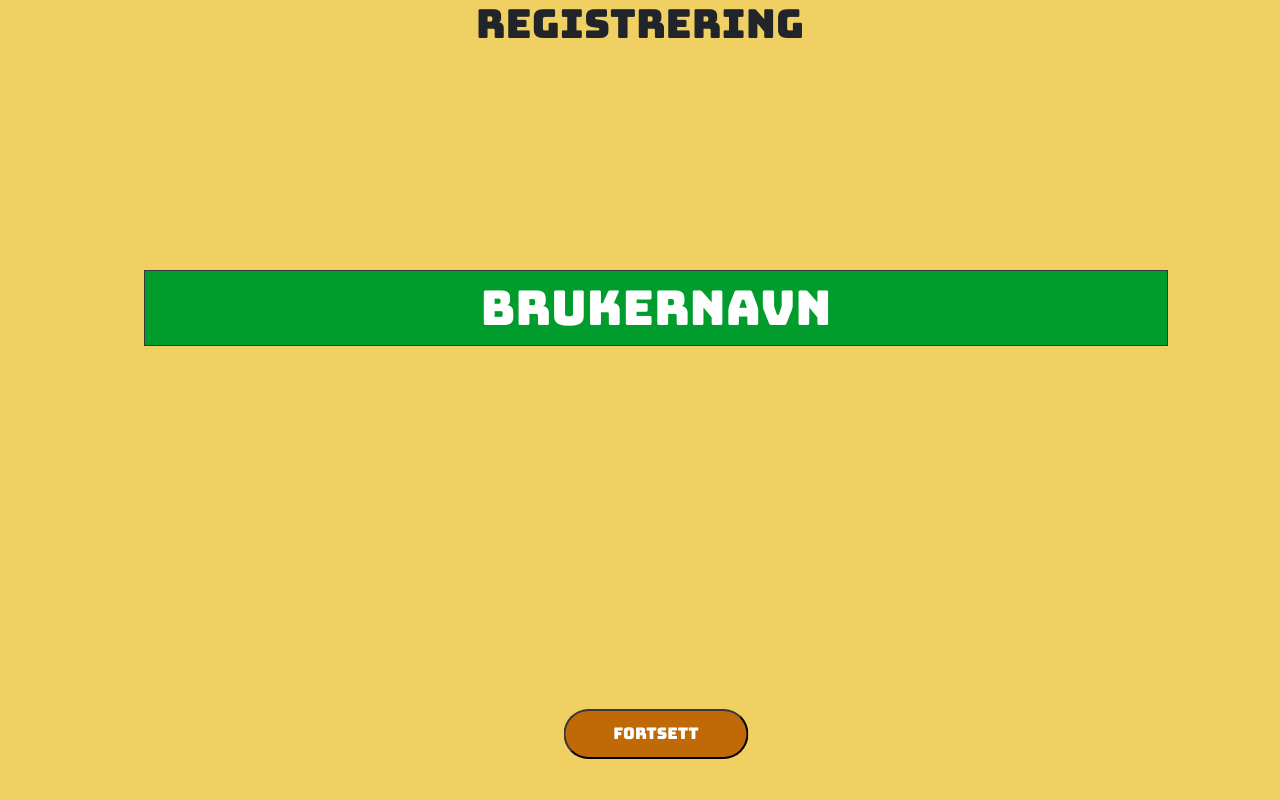
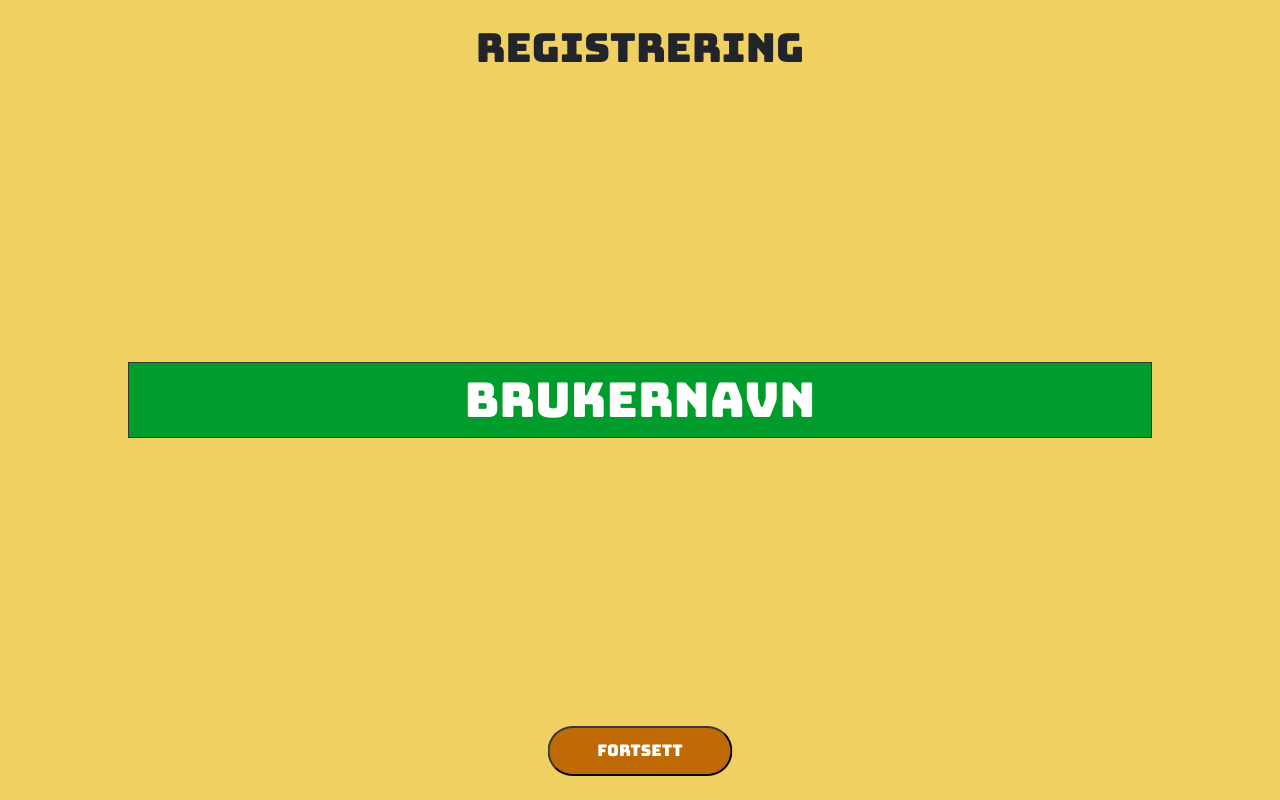
Before and after one commit to jegerfreddy/SmidigProsjekt, a React (Vite) app in the folder Frontend/user/: page /username in a window 1280 px wide. Built offline with nearby package versions, Linux system fonts and the light colour scheme; no server answers.

Commit message:
Knapp justert i brukernavn page

```diff
--- a/Frontend/user/src/Pages/ChooseUserNamePage.tsx
+++ b/Frontend/user/src/Pages/ChooseUserNamePage.tsx
@@ -1,5 +1,6 @@
 import React from 'react';
 import { useNavigate } from 'react-router-dom';
+import 'bootstrap/dist/css/bootstrap.min.css';
 
 const ChooseUserNamePage: React.FC = () => {
     const [username, setUsername] = React.useState('');
@@ -10,21 +11,27 @@ const ChooseUserNamePage: React.FC = () => {
     };
 
     return (
-        <main className='min-vh-100'>
-            <h1 className='text-center'>Registrering</h1>
+        <div className='position-relative vh-100'>
+            <h1 className='position-absolute top-0 start-50 translate-middle-x mt-4'>
+                Registrering
+            </h1>
+
+            <div className='position-absolute top-50 start-50 translate-middle'>
                 <input
                     type="text"
                     placeholder='Brukernavn'
-                className='position-absolute bottom-50 start-50 translate-middle m-3 userNameInput'
+                    className='userNameInput'
                     value={username}
                     onChange={(e) => setUsername(e.target.value)}
                 />
-            <div className='position-absolute bottom-0 start-50 translate-middle m-3'>
+            </div>
+
+            <div className='position-absolute bottom-0 start-50 translate-middle-x mb-4'>
                 <button className='pinButton' onClick={createUserName}>
                     Fortsett
                 </button>
             </div>
-        </main>
+        </div>
     );
 };
 
```
Lines whose indentation alone changed are shown as unchanged.
